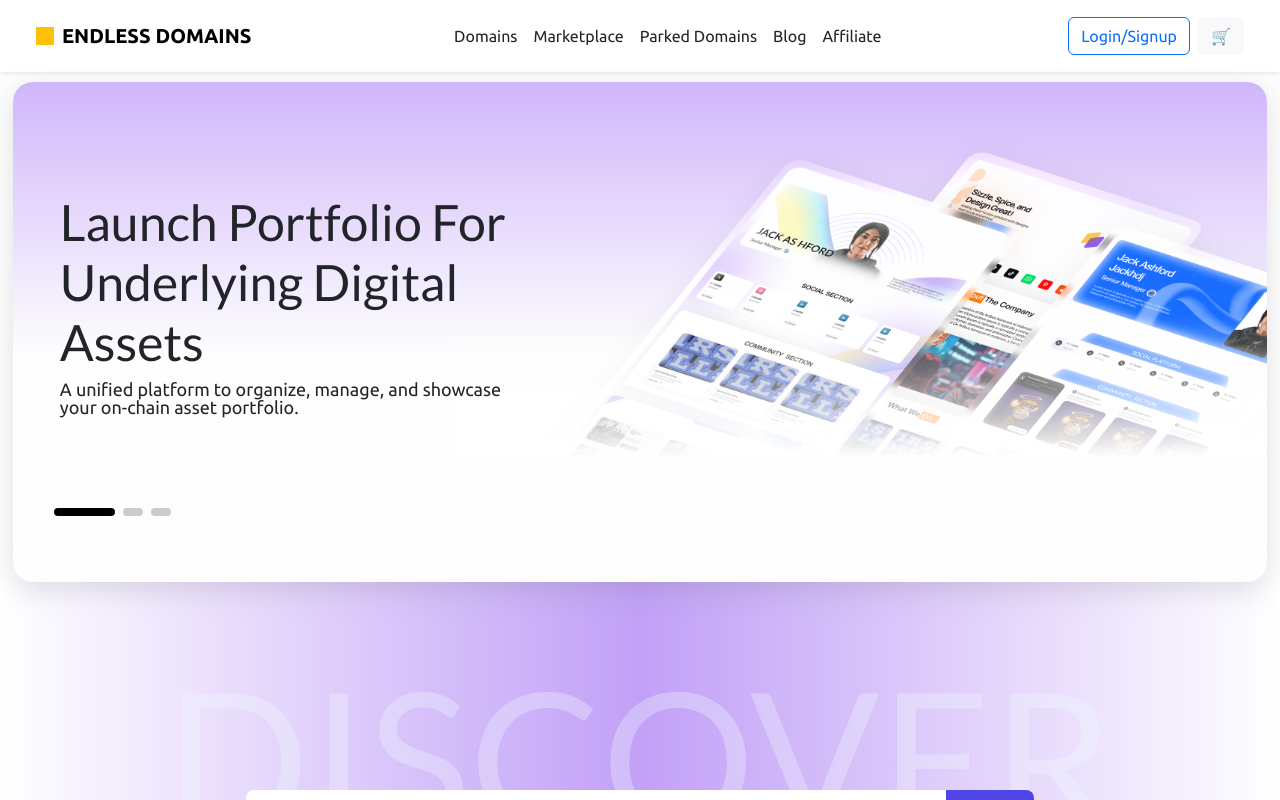
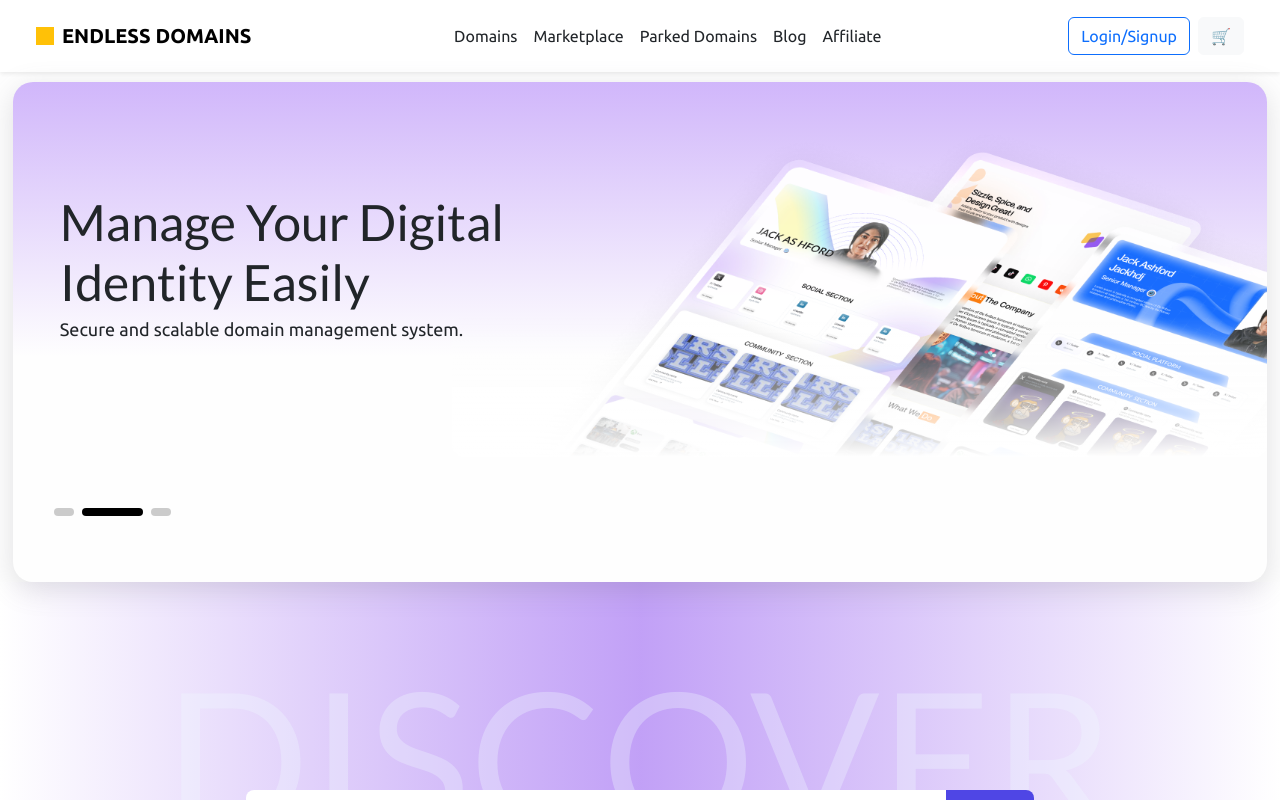
Before and after one commit to sanjeevkumar70/endless-domains-master, a Next.js app: page / in a window 1280 px wide. Shown: the top 800 px of the page. Built offline with nearby package versions, Linux system fonts and the light colour scheme.

Commit message:
code updated

```diff
--- a/src/components/UI/HeroSlider.tsx
+++ b/src/components/UI/HeroSlider.tsx
@@ -41,7 +41,7 @@ const HeroSlider = () => {
         modules={[Pagination, Autoplay]}
         slidesPerView={1}
         pagination={{ clickable: true }}
-        autoplay={false}
+        autoplay={true}
         loop
       >
         {slides.map((slide, index) => (
```
